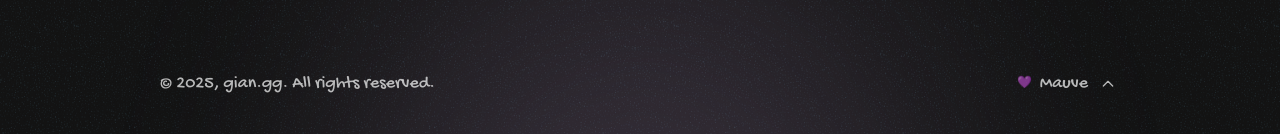
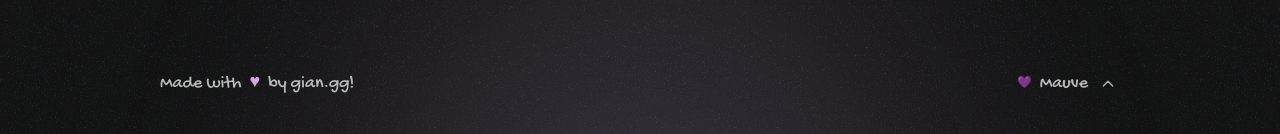
Before and after one commit to gian-gg/yubbi, a Next.js app: page /group in a window 1280 px wide. Shown: the part 666-800 px from the top of the page. Built offline with nearby package versions, Linux system fonts and the light colour scheme; a web font is replaced by a local one.

Commit message:
FEAT: Update Footer message

```diff
--- a/src/components/Footer.tsx
+++ b/src/components/Footer.tsx
@@ -31,7 +31,7 @@ const Footer = () => {
         target="_blank"
         className="flex gap-2 items-center hover:text-base-content/100"
       >
-        © {new Date().getFullYear()}, gian.gg. All rights reserved.
+        Made with <span className="text-primary">♥︎</span> by gian.gg!
       </Link>
 
       <div className="dropdown dropdown-top dropdown-end">
```
